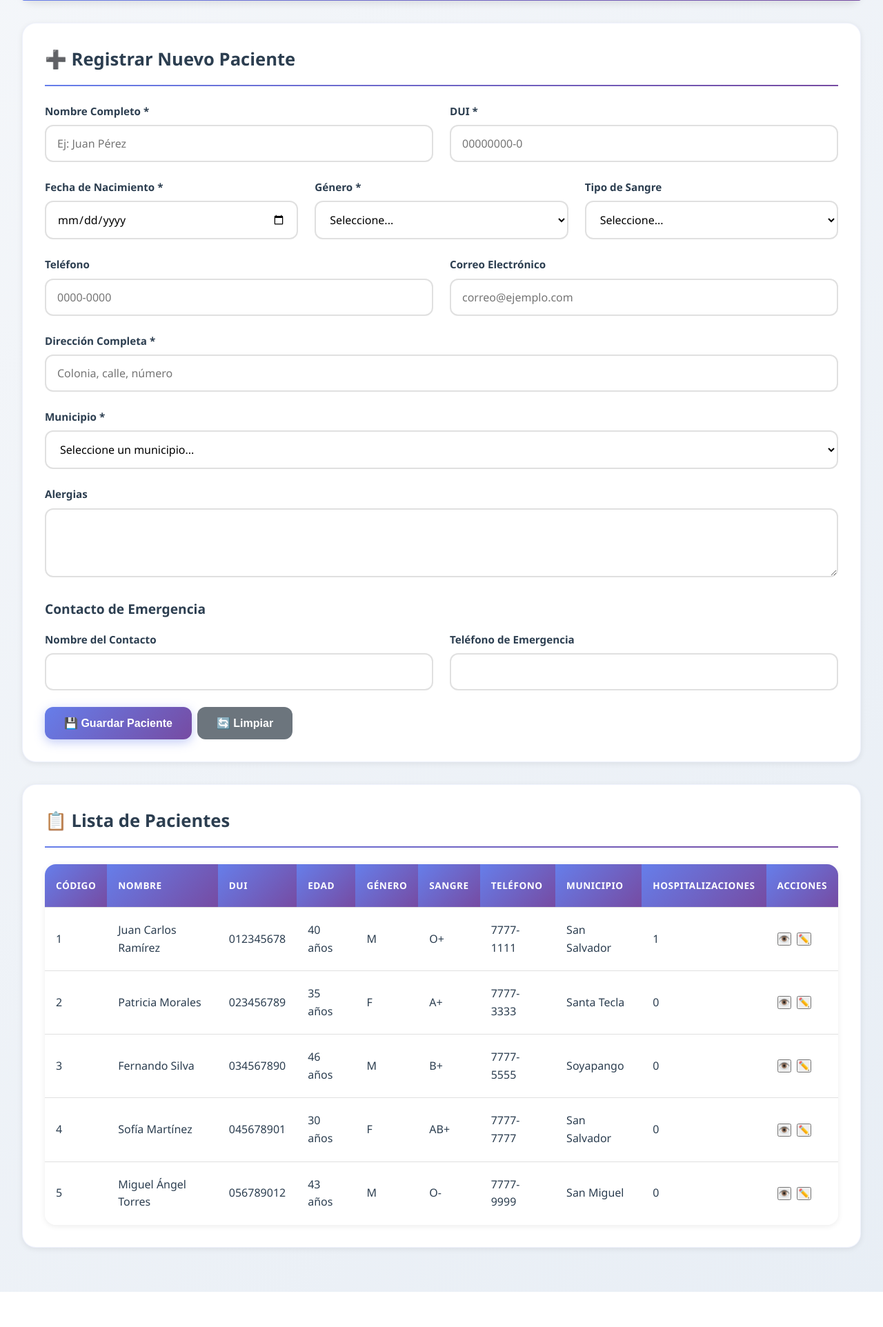
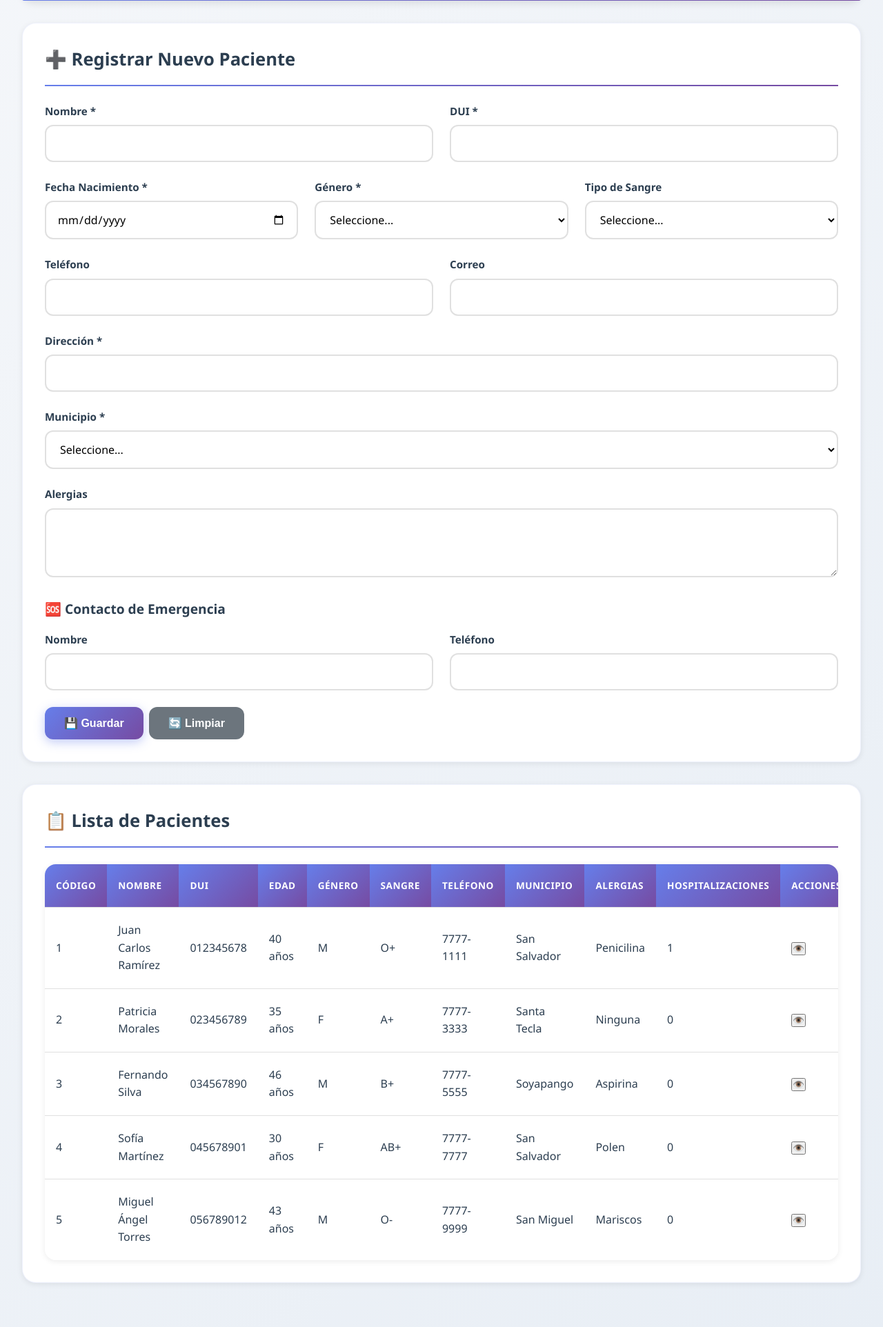
Before and after one commit to carlos2024r3223rw/Sistema-de-Gestion-de-Hospital, a PHP site: page /pacientes.php in a window 1280 px wide. Shown: the part 332-2256 px from the top of the page at 69% size. Before the commit the page ends 2205 px from the top, so only its background shows below. Run offline with PHP 8.4, Linux system fonts and the light colour scheme; the visitor is signed in with stand-in values (Sample User, id 1); data comes from the database, SQL or seed files in the repository.

Commit message:
Update pacientes.php

```diff
--- a/pacientes.php
+++ b/pacientes.php
@@ -1,106 +1,73 @@
 <?php
 session_start();
-require_once("includes/db.php"); // aquí ya está la función sanitizeInput
+require_once("includes/db.php");
 requireLogin();
 
 $mensaje = '';
 $tipoMensaje = '';
 
-// Inicializamos arrays para evitar warnings
-$pacientesArray = [];
+/* ────────────────────────────────
+   🔹 OBTENER MUNICIPIOS
+──────────────────────────────── */
 $municipios = [];
-
-// Obtener municipios
 $resultMunicipios = $conn->query("SELECT * FROM municipio ORDER BY nombremunicipio ASC");
-if ($resultMunicipios && $resultMunicipios->num_rows > 0) {
 while ($m = $resultMunicipios->fetch_assoc()) {
     $municipios[] = $m;
 }
-}
 
-// Procesar formulario de registro
-if ($_SERVER["REQUEST_METHOD"] === "POST" && isset($_POST["nombrepaciente"])) {
-    $nombrepaciente       = sanitizeInput($conn, $_POST["nombrepaciente"] ?? '');
-    $dui                  = sanitizeInput($conn, $_POST["dui"] ?? '');
-    $fechanacimiento      = $_POST["fechanacimiento"] ?? '';
-    $genero               = sanitizeInput($conn, $_POST["genero"] ?? '');
-    $direccion            = sanitizeInput($conn, $_POST["direccion"] ?? '');
-    $telefono             = sanitizeInput($conn, $_POST["telefono"] ?? '');
-    $correo               = sanitizeInput($conn, $_POST["correo"] ?? '');
-    $codigomunicipio      = (int)($_POST["codigomunicipio"] ?? 0);
-    $tipo_sangre          = sanitizeInput($conn, $_POST["tipo_sangre"] ?? '');
-    $alergias             = sanitizeInput($conn, $_POST["alergias"] ?? '');
-    $contacto_emergencia  = sanitizeInput($conn, $_POST["contacto_emergencia"] ?? '');
-    $telefono_emergencia  = sanitizeInput($conn, $_POST["telefono_emergencia"] ?? '');
+/* ────────────────────────────────
+   🔹 PROCESAR REGISTRO DE PACIENTE
+──────────────────────────────── */
+if ($_SERVER["REQUEST_METHOD"] === "POST" && isset($_POST["accion"]) && $_POST["accion"] === "registrar") {
+    $nombre = sanitizeInput($conn, $_POST["nombrepaciente"]);
+    $dui = sanitizeInput($conn, $_POST["dui"]);
+    $fecha = $_POST["fechanacimiento"];
+    $genero = sanitizeInput($conn, $_POST["genero"]);
+    $direccion = sanitizeInput($conn, $_POST["direccion"]);
+    $telefono = sanitizeInput($conn, $_POST["telefono"]);
+    $correo = sanitizeInput($conn, $_POST["correo"]);
+    $municipio = (int)$_POST["codigomunicipio"];
+    $tipo_sangre = sanitizeInput($conn, $_POST["tipo_sangre"]);
+    $alergias = sanitizeInput($conn, $_POST["alergias"]);
+    $contacto = sanitizeInput($conn, $_POST["contacto_emergencia"]);
+    $telEmergencia = sanitizeInput($conn, $_POST["telefono_emergencia"]);
 
-    // Validar DUI duplicado
-    $checkDUI = $conn->prepare("SELECT codigopaciente FROM paciente WHERE dui = ?");
-    $checkDUI->bind_param("s", $dui);
-    $checkDUI->execute();
-    $checkDUI->store_result();
+    $check = $conn->prepare("SELECT codigopaciente FROM paciente WHERE dui=?");
+    $check->bind_param("s", $dui);
+    $check->execute();
+    $check->store_result();
 
-    if ($checkDUI->num_rows > 0) {
+    if ($check->num_rows > 0) {
         $mensaje = "Ya existe un paciente con ese DUI";
         $tipoMensaje = "error";
     } else {
-        $stmt = $conn->prepare("
-            INSERT INTO paciente
+        $stmt = $conn->prepare("INSERT INTO paciente
             (nombrepaciente, dui, fechanacimiento, genero, direccion, telefono, correo, codigomunicipio, tipo_sangre, alergias, contacto_emergencia, telefono_emergencia)
-            VALUES (?, ?, ?, ?, ?, ?, ?, ?, ?, ?, ?, ?)
-        ");
-        if ($stmt) {
-            $stmt->bind_param(
-                "sssssssissss",
-                $nombrepaciente,
-                $dui,
-                $fechanacimiento,
-                $genero,
-                $direccion,
-                $telefono,
-                $correo,
-                $codigomunicipio,
-                $tipo_sangre,
-                $alergias,
-                $contacto_emergencia,
-                $telefono_emergencia
-            );
+            VALUES (?, ?, ?, ?, ?, ?, ?, ?, ?, ?, ?, ?)");
+        $stmt->bind_param("sssssssissss", $nombre, $dui, $fecha, $genero, $direccion, $telefono, $correo, $municipio, $tipo_sangre, $alergias, $contacto, $telEmergencia);
         if ($stmt->execute()) {
             $mensaje = "Paciente registrado exitosamente";
             $tipoMensaje = "success";
         } else {
-                $mensaje = "Error al registrar paciente: " . $stmt->error;
+            $mensaje = "Error: " . $stmt->error;
             $tipoMensaje = "error";
         }
         $stmt->close();
-        } else {
-            $mensaje = "Error al preparar la consulta: " . $conn->error;
-            $tipoMensaje = "error";
     }
-    }
-    $checkDUI->close();
+    $check->close();
 }
 
-// Obtener pacientes
-$resultPacientes = $conn->query("
-    SELECT
-        p.*,
-        m.nombremunicipio,
-        m.departamento,
-        COUNT(DISTINCT h.codigohospitalizacion) AS total_hospitalizaciones
+/* ────────────────────────────────
+   🔹 OBTENER PACIENTES
+──────────────────────────────── */
+$pacientes = [];
+$q = $conn->query("SELECT p.*, m.nombremunicipio, COUNT(DISTINCT h.codigohospitalizacion) AS total_hospitalizaciones
                    FROM paciente p
-    LEFT JOIN municipio m ON p.codigomunicipio = m.codigomunicipio
-    LEFT JOIN hospitalizacion h ON p.codigopaciente = h.codigopaciente
-    GROUP BY p.codigopaciente
-    ORDER BY p.created_at DESC
-");
-
-if ($resultPacientes && $resultPacientes->num_rows > 0) {
-    while ($p = $resultPacientes->fetch_assoc()) {
-        $pacientesArray[] = $p;
-    }
-}
+                   LEFT JOIN municipio m ON p.codigomunicipio=m.codigomunicipio
+                   LEFT JOIN hospitalizacion h ON p.codigopaciente=h.codigopaciente
+                   GROUP BY p.codigopaciente ORDER BY p.created_at DESC");
+while ($p = $q->fetch_assoc()) $pacientes[] = $p;
 ?>
-
 <!DOCTYPE html>
 <html lang="es">
 <head>
@@ -108,6 +75,12 @@ if ($resultPacientes && $resultPacientes->num_rows > 0) {
 <meta name="viewport" content="width=device-width, initial-scale=1.0">
 <title>Pacientes - Sistema Hospital</title>
 <link rel="stylesheet" href="css/style.css">
+<style>
+.modal{display:none;position:fixed;z-index:999;left:0;top:0;width:100%;height:100%;background:rgba(0,0,0,0.4);align-items:center;justify-content:center;}
+.modal-content{background:#fff;border-radius:10px;padding:1.5rem;width:500px;max-width:95%;max-height:90vh;overflow-y:auto;position:relative;}
+.close{position:absolute;top:.5rem;right:1rem;cursor:pointer;font-size:24px;font-weight:bold;}
+.table-container{overflow-x:auto;}
+</style>
 </head>
 <body>
 <header>
@@ -115,10 +88,8 @@ if ($resultPacientes && $resultPacientes->num_rows > 0) {
         <div class="logo">🏥 Sistema Hospital</div>
         <div class="user-info">
             <div class="avatar">👤</div>
-            <div>
-                <strong><?= htmlspecialchars($_SESSION['nombreempleado']) ?></strong><br>
-                <small><?= getRolName($_SESSION['rol']) ?></small>
-            </div>
+            <div><strong><?=htmlspecialchars($_SESSION['nombreempleado'])?></strong><br>
+            <small><?=getRolName($_SESSION['rol'])?></small></div>
         </div>
     </div>
 </header>
@@ -134,190 +105,177 @@ if ($resultPacientes && $resultPacientes->num_rows > 0) {
     <a href="logout.php">🚪 Salir</a>
 </nav>
 
-<?php if ($mensaje): ?>
-    <div class="alert alert-<?= $tipoMensaje ?>">
-        <?= $tipoMensaje == 'success' ? '✓' : '⚠' ?> <?= htmlspecialchars($mensaje) ?>
-    </div>
+<?php if($mensaje): ?>
+<div class="alert alert-<?=$tipoMensaje?>">
+<?= $tipoMensaje=="success"?"✓":"⚠" ?> <?=htmlspecialchars($mensaje)?></div>
 <?php endif; ?>
 
-<!-- Formulario de Registro -->
+<!-- FORMULARIO REGISTRO -->
 <div class="card">
     <div class="card-header"><h2>➕ Registrar Nuevo Paciente</h2></div>
     <form method="post">
-        <!-- Nombre y DUI -->
+        <input type="hidden" name="accion" value="registrar">
         <div class="form-row">
             <div class="form-group">
-                <label for="nombrepaciente">Nombre Completo *</label>
-                <input type="text" id="nombrepaciente" name="nombrepaciente" placeholder="Ej: Juan Pérez" required>
+                <label>Nombre *</label>
+                <input name="nombrepaciente" required>
             </div>
             <div class="form-group">
-                <label for="dui">DUI *</label>
-                <input type="text" id="dui" name="dui" placeholder="00000000-0" maxlength="10" required>
+                <label>DUI *</label>
+                <input name="dui" maxlength="10" required>
             </div>
         </div>
-        <!-- Fecha, género y tipo sangre -->
         <div class="form-row">
-            <div class="form-group">
-                <label for="fechanacimiento">Fecha de Nacimiento *</label>
-                <input type="date" id="fechanacimiento" name="fechanacimiento" required>
+            <div class="form-group"><label>Fecha Nacimiento *</label><input type="date" name="fechanacimiento" required></div>
+            <div class="form-group"><label>Género *</label>
+                <select name="genero" required><option value="">Seleccione...</option><option value="M">Masculino</option><option value="F">Femenino</option><option value="Otro">Otro</option></select>
             </div>
-            <div class="form-group">
-                <label for="genero">Género *</label>
-                <select id="genero" name="genero" required>
-                    <option value="">Seleccione...</option>
-                    <option value="M">Masculino</option>
-                    <option value="F">Femenino</option>
-                    <option value="Otro">Otro</option>
-                </select>
-            </div>
-            <div class="form-group">
-                <label for="tipo_sangre">Tipo de Sangre</label>
-                <select id="tipo_sangre" name="tipo_sangre">
-                    <option value="">Seleccione...</option>
-                    <option value="A+">A+</option>
-                    <option value="A-">A-</option>
-                    <option value="B+">B+</option>
-                    <option value="B-">B-</option>
-                    <option value="AB+">AB+</option>
-                    <option value="AB-">AB-</option>
-                    <option value="O+">O+</option>
-                    <option value="O-">O-</option>
-                </select>
+            <div class="form-group"><label>Tipo de Sangre</label>
+                <select name="tipo_sangre"><option value="">Seleccione...</option><option>A+</option><option>A-</option><option>B+</option><option>B-</option><option>AB+</option><option>AB-</option><option>O+</option><option>O-</option></select>
             </div>
         </div>
-        <!-- Teléfono y correo -->
         <div class="form-row">
+            <div class="form-group"><label>Teléfono</label><input name="telefono"></div>
+            <div class="form-group"><label>Correo</label><input type="email" name="correo"></div>
+        </div>
+        <div class="form-group"><label>Dirección *</label><input name="direccion" required></div>
         <div class="form-group">
-                <label for="telefono">Teléfono</label>
-                <input type="tel" id="telefono" name="telefono" placeholder="0000-0000">
-            </div>
-            <div class="form-group">
-                <label for="correo">Correo Electrónico</label>
-                <input type="email" id="correo" name="correo" placeholder="correo@ejemplo.com">
-            </div>
-        </div>
-        <!-- Dirección y municipio -->
-        <div class="form-group">
-            <label for="direccion">Dirección Completa *</label>
-            <input type="text" id="direccion" name="direccion" placeholder="Colonia, calle, número" required>
-        </div>
-        <div class="form-group">
-            <label for="codigomunicipio">Municipio *</label>
-            <select id="codigomunicipio" name="codigomunicipio" required>
-                <option value="">Seleccione un municipio...</option>
-                <?php foreach ($municipios as $m): ?>
-                    <option value="<?= $m['codigomunicipio'] ?>">
-                        <?= htmlspecialchars($m['nombremunicipio']) ?> - <?= htmlspecialchars($m['departamento']) ?>
-                    </option>
+            <label>Municipio *</label>
+            <select name="codigomunicipio" required>
+                <option value="">Seleccione...</option>
+                <?php foreach($municipios as $m): ?>
+                <option value="<?=$m['codigomunicipio']?>"><?=$m['nombremunicipio']?> - <?=$m['departamento']?></option>
                 <?php endforeach; ?>
             </select>
         </div>
-        <!-- Alergias -->
-        <div class="form-group">
-            <label for="alergias">Alergias</label>
-            <textarea id="alergias" name="alergias"></textarea>
+        <div class="form-group"><label>Alergias</label><textarea name="alergias"></textarea></div>
+        <h3>🆘 Contacto de Emergencia</h3>
+        <div class="form-row">
+            <div class="form-group"><label>Nombre</label><input name="contacto_emergencia"></div>
+            <div class="form-group"><label>Teléfono</label><input name="telefono_emergencia"></div>
         </div>
-        <!-- Contacto de emergencia -->
-        <h3>Contacto de Emergencia</h3>
-        <div class="form-row">
-            <div class="form-group">
-                <label for="contacto_emergencia">Nombre del Contacto</label>
-                <input type="text" id="contacto_emergencia" name="contacto_emergencia">
-            </div>
-            <div class="form-group">
-                <label for="telefono_emergencia">Teléfono de Emergencia</label>
-                <input type="tel" id="telefono_emergencia" name="telefono_emergencia">
-            </div>
-        </div>
-        <div class="btn-group">
-            <button type="submit" class="btn btn-primary">💾 Guardar Paciente</button>
-            <button type="reset" class="btn btn-secondary">🔄 Limpiar</button>
-        </div>
+        <div class="btn-group"><button class="btn btn-primary">💾 Guardar</button><button type="reset" class="btn btn-secondary">🔄 Limpiar</button></div>
     </form>
 </div>
 
-<!-- Lista de Pacientes -->
+<!-- LISTA DE PACIENTES -->
 <div class="card">
 <div class="card-header"><h2>📋 Lista de Pacientes</h2></div>
 <div class="table-container">
 <table>
 <thead>
+<tr><th>Código</th><th>Nombre</th><th>DUI</th><th>Edad</th><th>Género</th><th>Sangre</th><th>Teléfono</th><th>Municipio</th><th>Alergias</th><th>Hospitalizaciones</th><th>Acciones</th></tr>
+</thead><tbody>
+<?php if($pacientes): foreach($pacientes as $p):
+$edad = date_diff(date_create($p['fechanacimiento']), date_create('today'))->y; ?>
 <tr>
-                    <th>Código</th><th>Nombre</th><th>DUI</th><th>Edad</th><th>Género</th><th>Sangre</th>
-                    <th>Teléfono</th><th>Municipio</th><th>Hospitalizaciones</th><th>Acciones</th>
+<td><?=$p['codigopaciente']?></td>
+<td><?=htmlspecialchars($p['nombrepaciente'])?></td>
+<td><?=htmlspecialchars($p['dui'])?></td>
+<td><?=$edad?> años</td>
+<td><?=$p['genero']?></td>
+<td><?=$p['tipo_sangre']?:'N/A'?></td>
+<td><?=$p['telefono']?></td>
+<td><?=$p['nombremunicipio']?:'N/A'?></td>
+<td><?=htmlspecialchars($p['alergias']?:'Ninguna')?></td>
+<td><?=$p['total_hospitalizaciones']?></td>
+<td><button onclick="verDetalle(<?=htmlspecialchars(json_encode($p))?>)">👁️</button></td>
 </tr>
-            </thead>
-            <tbody>
-                <?php if (!empty($pacientesArray)): ?>
-                    <?php foreach ($pacientesArray as $p):
-                        $edad = date_diff(date_create($p['fechanacimiento']), date_create('today'))->y;
-                    ?>
-                    <tr>
-                        <td><?= $p['codigopaciente'] ?></td>
-                        <td><?= htmlspecialchars($p['nombrepaciente']) ?></td>
-                        <td><?= htmlspecialchars($p['dui']) ?></td>
-                        <td><?= $edad ?> años</td>
-                        <td><?= htmlspecialchars($p['genero']) ?></td>
-                        <td><?= $p['tipo_sangre'] ?: 'N/A' ?></td>
-                        <td><?= htmlspecialchars($p['telefono']) ?></td>
-                        <td><?= htmlspecialchars($p['nombremunicipio'] ?? 'N/A') ?></td>
-                        <td><?= $p['total_hospitalizaciones'] ?></td>
-                        <td>
-                            <div class="btn-group">
-                                <button onclick="verDetalle(<?= $p['codigopaciente'] ?>)">👁️</button>
-                                <button onclick="abrirModal(<?= $p['codigopaciente'] ?>)">✏️</button>
-                            </div>
-                        </td>
-                    </tr>
-                    <?php endforeach; ?>
-                <?php else: ?>
-                    <tr><td colspan="10" style="text-align:center;">No hay pacientes registrados</td></tr>
+<?php endforeach; else: ?>
+<tr><td colspan="11" style="text-align:center;">No hay pacientes registrados</td></tr>
 <?php endif; ?>
-            </tbody>
-        </table>
-    </div>
+</tbody></table>
+</div></div>
 </div>
 
-<!-- Modales de edición -->
-<?php foreach ($pacientesArray as $p): ?>
-<div id="modal-<?= $p['codigopaciente'] ?>" class="modal">
+<!-- MODAL DETALLE -->
+<div id="detalleModal" class="modal">
 <div class="modal-content">
-        <span class="close" onclick="cerrarModal(<?= $p['codigopaciente'] ?>)">&times;</span>
-        <h3>Editar Paciente #<?= $p['codigopaciente'] ?></h3>
-        <form method="post">
-            <input type="hidden" name="codigopaciente" value="<?= $p['codigopaciente'] ?>">
-            <label>Nombre *</label>
-            <input type="text" name="nombrepaciente" value="<?= htmlspecialchars($p['nombrepaciente']) ?>" required>
-            <label>DUI *</label>
-            <input type="text" name="dui" value="<?= htmlspecialchars($p['dui']) ?>" required>
-            <label>Fecha de Nacimiento *</label>
-            <input type="date" name="fechanacimiento" value="<?= $p['fechanacimiento'] ?>" required>
-            <label>Género *</label>
-            <select name="genero" required>
-                <option value="M" <?= $p['genero']=='M'?'selected':'' ?>>Masculino</option>
-                <option value="F" <?= $p['genero']=='F'?'selected':'' ?>>Femenino</option>
-                <option value="Otro" <?= $p['genero']=='Otro'?'selected':'' ?>>Otro</option>
-            </select>
-            <div class="btn-group">
-                <button type="submit" class="btn btn-primary">💾 Guardar</button>
-                <button type="button" class="btn btn-secondary" onclick="cerrarModal(<?= $p['codigopaciente'] ?>)">❌ Cancelar</button>
+<span class="close" onclick="cerrarDetalle()">&times;</span>
+<h3 id="detalleTitulo">👁️ Detalle del Paciente</h3>
+<form id="detalleForm">
+<input type="hidden" name="codigopaciente" id="detalleId">
+<label>Nombre</label><input id="detalleNombre" name="nombrepaciente" required>
+<label>DUI</label><input id="detalleDui" name="dui" required>
+<label>Fecha Nacimiento</label><input type="date" id="detalleFecha" name="fechanacimiento" required>
+<label>Género</label>
+<select id="detalleGenero" name="genero"><option value="M">M</option><option value="F">F</option><option value="Otro">Otro</option></select>
+<label>Teléfono</label><input id="detalleTelefono" name="telefono">
+<label>Correo</label><input id="detalleCorreo" name="correo">
+<label>Dirección</label><textarea id="detalleDireccion" name="direccion"></textarea>
+<label>Alergias</label><textarea id="detalleAlergias" name="alergias"></textarea>
+<h4>🆘 Contacto de Emergencia</h4>
+<label>Nombre</label><input id="detalleContacto" name="contacto_emergencia">
+<label>Teléfono</label><input id="detalleTelEmergencia" name="telefono_emergencia">
+<div class="btn-group" style="margin-top:10px;">
+<button type="button" class="btn btn-primary" onclick="guardarCambios()">💾 Guardar</button>
+<button type="button" class="btn btn-danger" onclick="eliminarPaciente()">🗑️ Eliminar</button>
+<button type="button" class="btn btn-secondary" onclick="cerrarDetalle()">❌ Cerrar</button>
 </div>
 </form>
 </div>
 </div>
-<?php endforeach; ?>
-
-<style>
-.modal {display:none; position:fixed; z-index:999; left:0; top:0; width:100%; height:100%; background:rgba(0,0,0,0.4); align-items:center; justify-content:center;}
-.modal-content {background:#fff; border-radius:10px; padding:1.5rem; width:350px; max-width:90%; position:relative;}
-.close {position:absolute; top:0.5rem; right:1rem; cursor:pointer; font-size:24px; font-weight:bold;}
-</style>
 
 <script>
-function abrirModal(id){document.getElementById('modal-'+id).style.display='flex';}
-function cerrarModal(id){document.getElementById('modal-'+id).style.display='none';}
-window.onclick=function(e){if(e.target.classList.contains('modal')){e.target.style.display='none';}}
-function verDetalle(id){alert('Funcionalidad de detalle - ID: '+id);}
+const modal = document.getElementById('detalleModal');
+function verDetalle(p){
+ modal.style.display='flex';
+ document.getElementById('detalleId').value=p.codigopaciente;
+ document.getElementById('detalleNombre').value=p.nombrepaciente;
+ document.getElementById('detalleDui').value=p.dui;
+ document.getElementById('detalleFecha').value=p.fechanacimiento;
+ document.getElementById('detalleGenero').value=p.genero;
+ document.getElementById('detalleTelefono').value=p.telefono;
+ document.getElementById('detalleCorreo').value=p.correo;
+ document.getElementById('detalleDireccion').value=p.direccion;
+ document.getElementById('detalleAlergias').value=p.alergias;
+ document.getElementById('detalleContacto').value=p.contacto_emergencia;
+ document.getElementById('detalleTelEmergencia').value=p.telefono_emergencia;
+}
+function cerrarDetalle(){modal.style.display='none';}
+window.onclick=e=>{if(e.target==modal)cerrarDetalle();}
+
+/* 🔹 GUARDAR CAMBIOS */
+function guardarCambios(){
+ const formData=new FormData(document.getElementById('detalleForm'));
+ formData.append('accion','actualizar');
+ fetch('pacientes.php',{method:'POST',body:formData})
+ .then(r=>r.text()).then(()=>location.reload());
+}
+
+/* 🔹 ELIMINAR PACIENTE */
+function eliminarPaciente(){
+ if(confirm('¿Seguro que deseas eliminar este paciente?')){
+   const id=document.getElementById('detalleId').value;
+   const fd=new FormData();
+   fd.append('accion','eliminar');
+   fd.append('codigopaciente',id);
+   fetch('pacientes.php',{method:'POST',body:fd})
+   .then(r=>r.text()).then(()=>location.reload());
+ }
+}
 </script>
-</body>
-</html>
+
+<?php
+/* ────────────────────────────────
+   🔹 ACTUALIZAR O ELIMINAR PACIENTE (AJAX)
+──────────────────────────────── */
+if ($_SERVER['REQUEST_METHOD']==='POST' && isset($_POST['accion'])) {
+    if ($_POST['accion']==='actualizar') {
+        $id=(int)$_POST['codigopaciente'];
+        $stmt=$conn->prepare("UPDATE paciente SET nombrepaciente=?, dui=?, fechanacimiento=?, genero=?, telefono=?, correo=?, direccion=?, alergias=?, contacto_emergencia=?, telefono_emergencia=? WHERE codigopaciente=?");
+        $stmt->bind_param("ssssssssssi",
+            $_POST['nombrepaciente'], $_POST['dui'], $_POST['fechanacimiento'], $_POST['genero'],
+            $_POST['telefono'], $_POST['correo'], $_POST['direccion'], $_POST['alergias'],
+            $_POST['contacto_emergencia'], $_POST['telefono_emergencia'], $id);
+        $stmt->execute();
+        exit;
+    }
+    if ($_POST['accion']==='eliminar') {
+        $id=(int)$_POST['codigopaciente'];
+        $conn->query("DELETE FROM paciente WHERE codigopaciente=$id");
+        exit;
+    }
+}
+?>
+</body></html>
```
Lines whose indentation alone changed are shown as unchanged.
